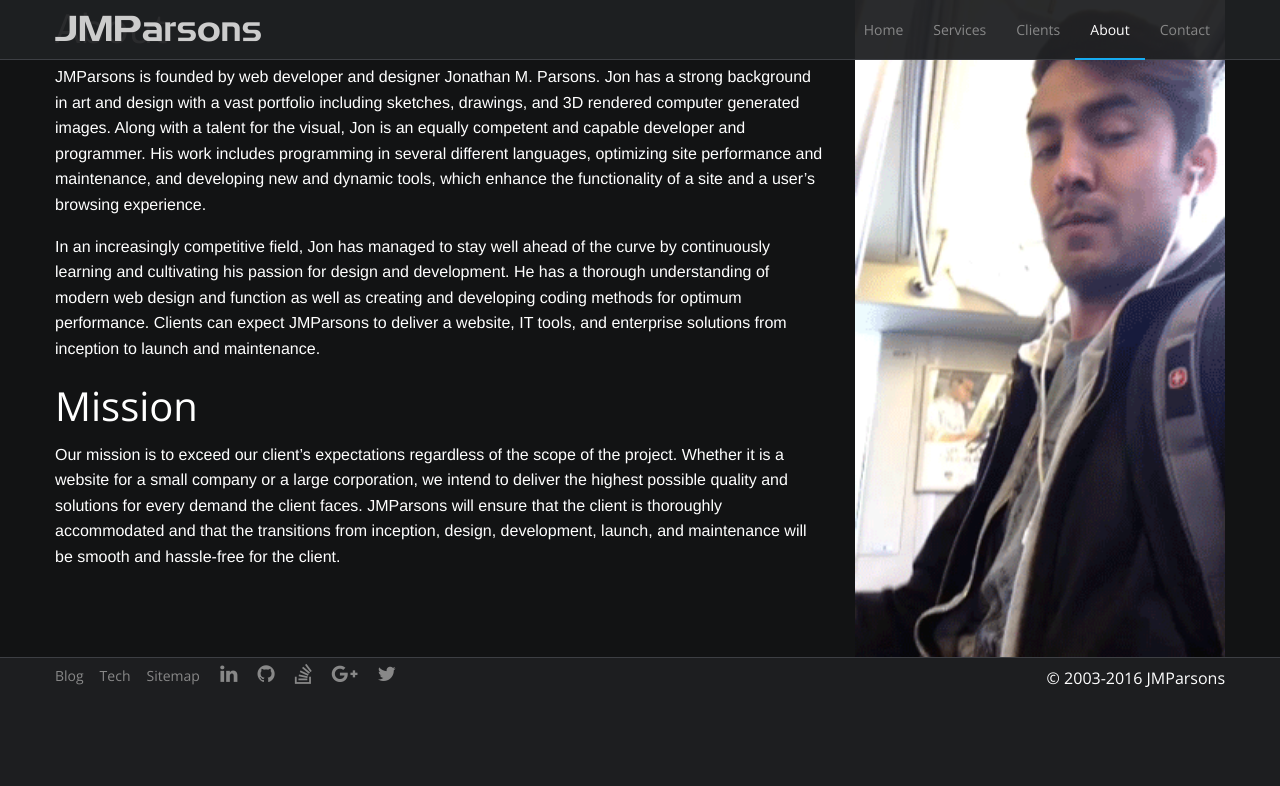
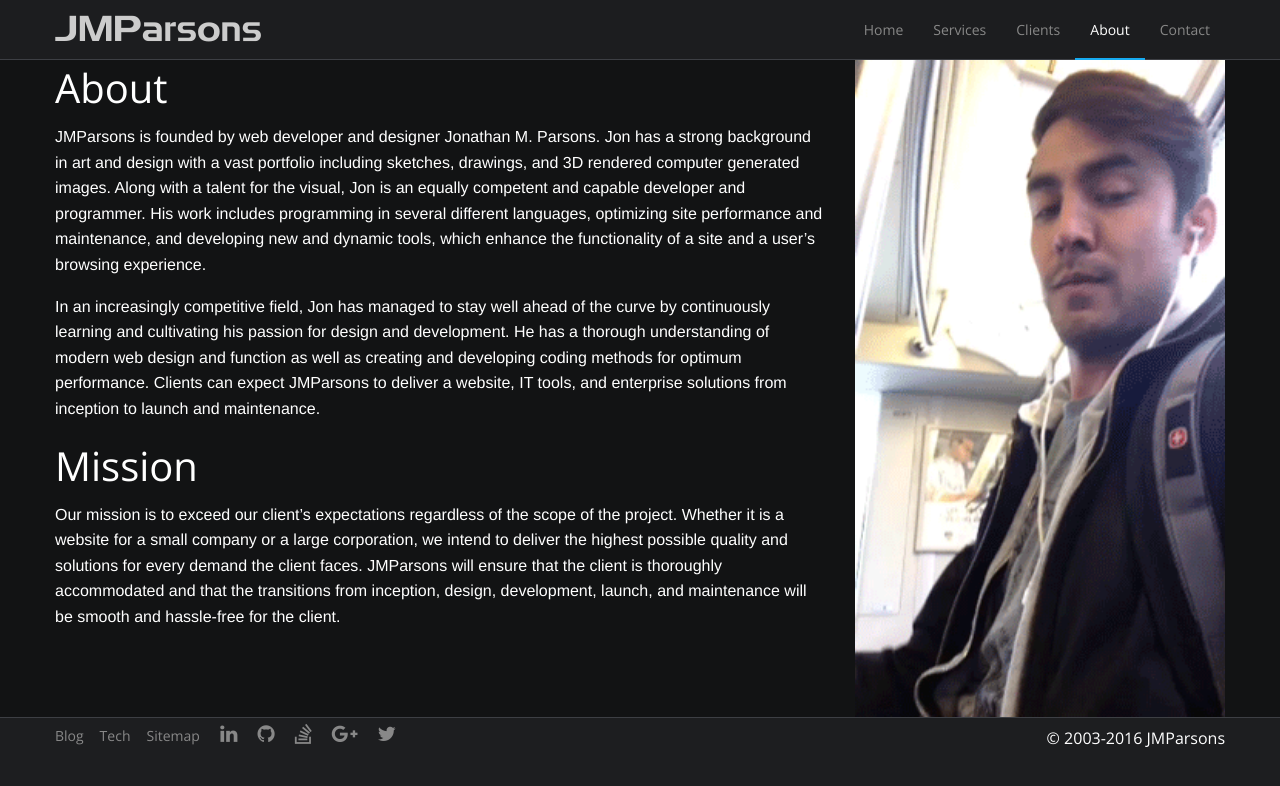
Before and after one commit to jmparsons/jmpweb-old-jekyll, a Jekyll site: the page built from about.md, in a window 1280 px wide. Shown: the top 786 px of the page. Built offline with Jekyll 4.4.1, drawn with Linux system fonts in a browser that asks for light colours.

Commit message:
Added universal toppad excluding for home, changed transparency value for topbar.

```diff
--- a/_layouts/about.html
+++ b/_layouts/about.html
@@ -1,5 +1,5 @@
 ---
-layout: default
+layout: fixed
 ---
 <article class="post">
 
--- a/_layouts/fixed.html
+++ b/_layouts/fixed.html
@@ -1,7 +1,7 @@
 ---
 layout: default
 ---
-<div class="row">
+<div class="row toppad">
   <div class="large-12 columns">
     {{ content }}
   </div>
--- a/assets/css/components/core.scss
+++ b/assets/css/components/core.scss
@@ -5,6 +5,10 @@ body {
 .core {
   background: #121314;
   color: #fff;
+}
+
+.toppad {
+  padding-top: 60px;
 }
 
 h1, h2, h3 {
--- a/assets/css/components/header.scss
+++ b/assets/css/components/header.scss
@@ -2,7 +2,7 @@
   position: fixed;
   width: 100%;
   height: 60px;
-  background: rgba(31, 32, 34, 0.95);
+  background: rgba(31, 32, 34, 0.85);
   border-bottom: 1px solid #3d3f44;
 
   @include breakpoint(small down) {
```
